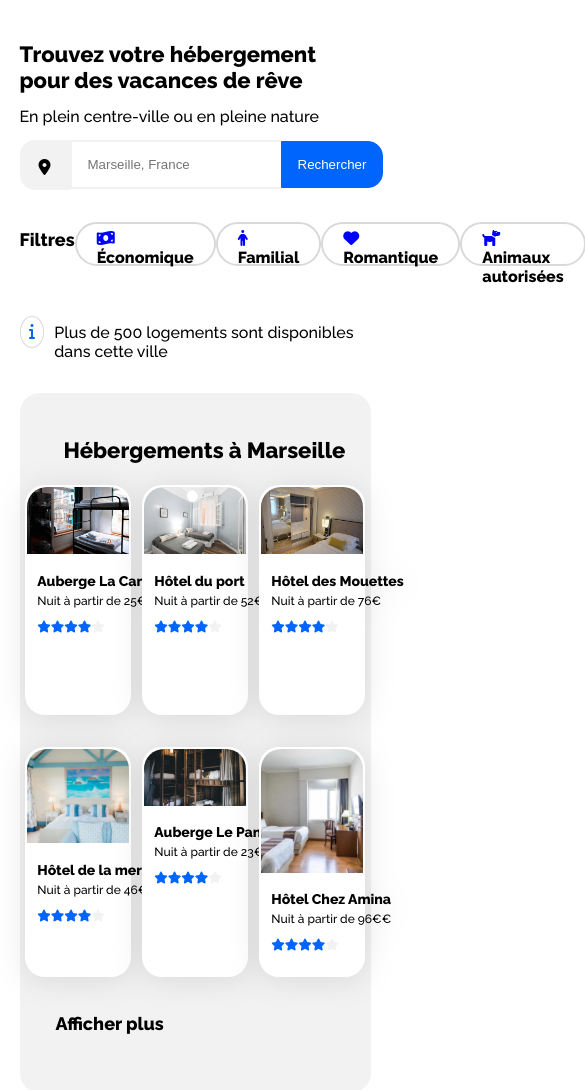
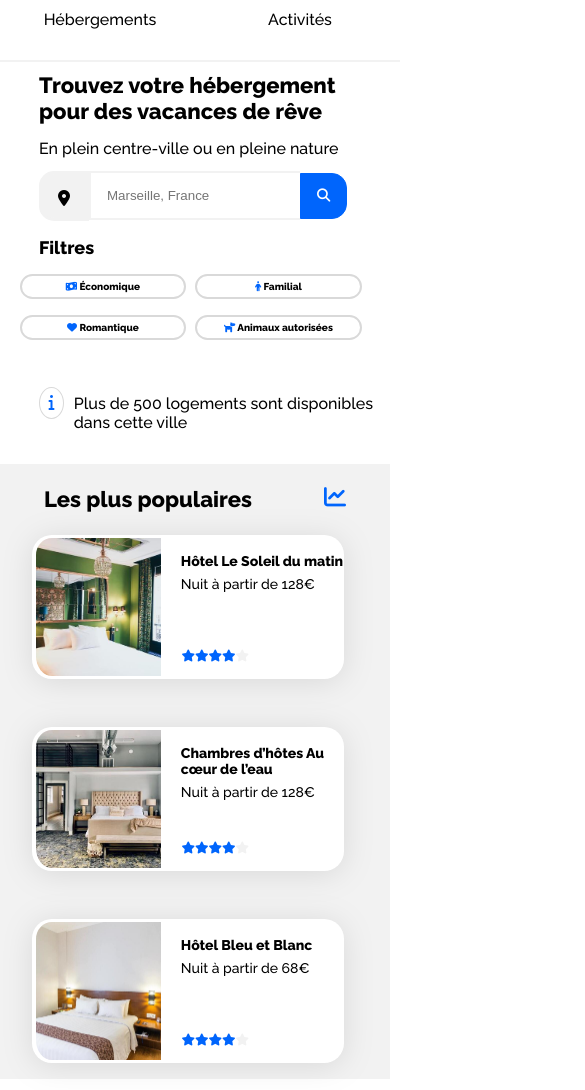
Before and after one commit to ArkoOC/Projet-2, a plain HTML site: page Index.html in a window 390 px wide. Shown: the part 74-1164 px from the top of the page, 585 px wide, since content can reach past the window. Drawn offline with Linux system fonts and the light colour scheme.

Commit message:
FIN CODE

```diff
--- a/Index.html
+++ b/Index.html
@@ -7,21 +7,21 @@
     <link rel="preconnect" href="https://fonts.gstatic.com" crossorigin>
     <link href="https://fonts.googleapis.com/css2?family=Raleway:wght@500;800&display=swap" rel="stylesheet">
     <script src="https://kit.fontawesome.com/76aa1ddc1d.js" crossorigin="anonymous"></script>
+    <meta name="viewport" content="width=device-width, initial-scale=1">
 </head>
 <body>
+    <header>
         <div id="en-tete">
-        <header>
             <div>
                 <img src="Images_Booki/logo/Booki.png" alt="Logo haut de page" id="Logo">
             </div>
-        </header>
 
             <nav id="nav">
-            <a id="hebergements" href="">Hébergements</a>
-            <a id="activites" href="">Activités</a>
+                <a id="hebergements" href="#Hébergements_à_Marseille">Hébergements</a>
+                <a id="activites" href="#Activités_Marseille">Activités</a>
             </nav>
         </div>
-
+    </header>
     <div id="Titres_de_pages">
         <h1>Trouvez votre hébergement pour des vacances de rêve</h1>
         <h2>En plein centre-ville ou en pleine nature</h2>
@@ -37,27 +37,38 @@
                 <input type="submit" id="Bouton" value="Rechercher">
             </div>
         </form>
+        <form method="get" action="" class="formulaire_2">
+            <div id="icone">
+                <i class="fa-solid fa-location-dot"></i>
             </div>
+            <div id="rechercher">
+                <input class="champ" type="text" placeholder="Marseille, France" />
+                <input type="submit" id="Bouton" class="fa-solid fa-magnifying-glass" value="&#xf002">
+            </div>
+        </form>
+    </div>
+    <section id="Partie_filtre">
+        <a id="filtre">Filtres</a>
             <div id="filtres">
-        <a id="filtre">Filtres</a>
-        <a id="economique" >
+                <a class="differents_filtres" >
                     <span class="font-filtre" ><i class="fa-solid fa-money-bill-wave"></i></span> Économique</a>
-        <a id="Familial">
+                <a class="differents_filtres" >
                     <span class="font-filtre" ><i class="fa-solid fa-person"></i></span> Familial</a>
-        <a id="Romantique">
+                <a class="differents_filtres" >
                     <span class="font-filtre" ><i class="fa-solid fa-heart"></i></span> Romantique</a>
-        <a id="Animaux">
+                <a class="differents_filtres" >
                     <span class="font-filtre" ><i class="fa-solid fa-dog"></i></span> Animaux autorisées</a>
             </div>
+    </section>
     <div id="info">
         <a id="Font_Info"><i class="fa-solid fa-info"></i></a>
         <a id="Info_Texte">Plus de 500 logements sont disponibles dans cette ville</a>
     </div>
         <div id="hebergements_populaires">
-            <div id="Hébergements_à_Marseille">
+            <article id="Hébergements_à_Marseille">
                 <h3>Hébergements à Marseille</h3>
-            <div id="premiere_ligne_hebergement">
-                <div class="Cartes_hebergements">
+            <div class="ligne_hebergement">
+                <a class="Cartes_hebergements" href="">
                     <img class="photo_hebergement" src="Images_Booki/hebergements/4_small/marcus-loke-WQJvWU_HZFo-unsplash.jpg" alt="Auberge La Canebière">
                     <div class="Texte_hebergement">
                         <div class="conteneur_hebergement">
@@ -66,8 +77,8 @@
                             <p class="Etoiles_hebergement"><i class="fa-solid fa-star"></i><i class="fa-solid fa-star"></i><i class="fa-solid fa-star"></i><i class="fa-solid fa-star"></i><span class="etoiles_grise"><i class="fa-solid fa-star"></i></span> <p>
                         </div>
                     </div>
-                </div>
-                <div class="Cartes_hebergements">
+                </a>
+                <a class="Cartes_hebergements" href="">
                     <img class="photo_hebergement" src="Images_Booki/hebergements/4_small/fred-kleber-gTbaxaVLvsg-unsplash.jpg" alt="Hôtel du port">
                     <div class="conteneur_hebergement">
                         <div class="Texte_hebergement">
@@ -76,8 +87,8 @@
                             <p class="Etoiles_hebergement"><i class="fa-solid fa-star"></i><i class="fa-solid fa-star"></i><i class="fa-solid fa-star"></i><i class="fa-solid fa-star"></i><span class="etoiles_grise"><i class="fa-solid fa-star"></i></span> <p>
                         </div>
                     </div>
-                </div>
-                <div class="Cartes_hebergements">
+                </a>
+                <a class="Cartes_hebergements" href="">
                 <img class="photo_hebergement" src="Images_Booki/hebergements/4_small/reisetopia-B8WIgxA_PFU-unsplash.jpg" alt="Hôtel les Mouettes">
                     <div class="Texte_hebergement">
                         <div class="conteneur_hebergement">
@@ -86,10 +97,10 @@
                             <p class="Etoiles_hebergement"><i class="fa-solid fa-star"></i><i class="fa-solid fa-star"></i><i class="fa-solid fa-star"></i><i class="fa-solid fa-star"></i><span class="etoiles_grise"><i class="fa-solid fa-star"></i></span> <p>
                         </div>
                     </div>
+                </a>
             </div>
-            </div>
-            <div id="deuxieme_ligne_hebergement">
-                <div class="Cartes_hebergements">
+            <div class="ligne_hebergement">
+                <a class="Cartes_hebergements" href="">
                     <img class="photo_hebergement" src="Images_Booki/hebergements/4_small/annie-spratt-Eg1qcIitAuA-unsplash.jpg" alt="Hôtel de la mer">
                     <div class="Texte_hebergement">
                         <div class="conteneur_hebergement">
@@ -98,8 +109,8 @@
                             <p class="Etoiles_hebergement"><i class="fa-solid fa-star"></i><i class="fa-solid fa-star"></i><i class="fa-solid fa-star"></i><i class="fa-solid fa-star"></i><span class="etoiles_grise"><i class="fa-solid fa-star"></i></span> <p>
                         </div>
                     </div>
-                </div>
-                    <div class="Cartes_hebergements">
+                </a>
+                <a class="Cartes_hebergements" href="">
                         <img class="photo_hebergement" src="Images_Booki/hebergements/4_small/nicate-lee-kT-ZyaiwBe0-unsplash.jpg" alt="Auberge Le Panier">
                         <div class="Texte_hebergement">
                             <div class="conteneur_hebergement">
@@ -108,8 +119,8 @@
                                 <p class="Etoiles_hebergement"><i class="fa-solid fa-star"></i><i class="fa-solid fa-star"></i><i class="fa-solid fa-star"></i><i class="fa-solid fa-star"></i><span class="etoiles_grise"><i class="fa-solid fa-star"></i></span> <p>
                             </div>
                         </div>
-                    </div>
-                    <div class="Cartes_hebergements">
+                    </a>
+                    <a class="Cartes_hebergements" href="">
                         <img class="photo_hebergement" src="Images_Booki/hebergements/4_small/febrian-zakaria-M6S1WvfW68A-unsplash.jpg" alt="Hôtel Chez Amina">
                         <div class="Texte_hebergement">
                             <div class="conteneur_hebergement">
@@ -118,14 +129,14 @@
                                 <p class="Etoiles_hebergement"><i class="fa-solid fa-star"></i><i class="fa-solid fa-star"></i><i class="fa-solid fa-star"></i><i class="fa-solid fa-star"></i><span class="etoiles_grise"><i class="fa-solid fa-star"></i></span> <p>
                             </div>
                         </div>
-                    </div>
+                    </a>
                 </div>
                 <p class="afficher_plus">Afficher plus</p>
-            </div>
-            <div id="Les_plus_populaires">
+            </article>
+            <aside id="Les_plus_populaires">
                 <h3 id="Top_carte">Les plus populaires<i class="fa-solid fa-chart-line" id="chartline"></i></h3>
                 <div id="bloc_carte_populaire">
-                <div class="Cartes_populaire">
+                <a class="Cartes_populaire" href="">
                     <img class="photo_populaire" src="Images_Booki/hebergements/4_small/emile-guillemot-Bj_rcSC5XfE-unsplash.jpg" alt="Hôtel du soleil le matin">
                     <div class="test_p">
                         <div class="Texte_populaire">
@@ -136,8 +147,8 @@
                             <p class="Etoiles_hebergement"><i class="fa-solid fa-star"></i><i class="fa-solid fa-star"></i><i class="fa-solid fa-star"></i><i class="fa-solid fa-star"></i><span class="etoiles_grise"><i class="fa-solid fa-star"></i></span> <p></p>
                         </div>
                     </div>
-                </div>
-                <div class="Cartes_populaire">
+                </a>
+                <a class="Cartes_populaire" href="">
                     <img class="photo_populaire" src="Images_Booki/hebergements/4_small/aw-creative-VGs8z60yT2c-unsplash.jpg" alt="Hôtel du soleil le matin">
                     <div class="test_p">
                         <div class="Texte_populaire">
@@ -148,8 +159,8 @@
                             <p class="Etoiles_hebergement"><i class="fa-solid fa-star"></i><i class="fa-solid fa-star"></i><i class="fa-solid fa-star"></i><i class="fa-solid fa-star"></i><span class="etoiles_grise"><i class="fa-solid fa-star"></i></span> <p></p>
                         </div>
                     </div>
-                </div>
-                <div class="Cartes_populaire">
+                </a>
+                <a class="Cartes_populaire" href="">
                     <img class="photo_populaire" src="Images_Booki/hebergements/4_small/febrian-zakaria-sjvU0THccQA-unsplash.jpg" alt="Hôtel du soleil le matin">
                     <div class="test_p">
                         <div class="Texte_populaire">
@@ -160,31 +171,31 @@
                             <p class="Etoiles_hebergement"><i class="fa-solid fa-star"></i><i class="fa-solid fa-star"></i><i class="fa-solid fa-star"></i><i class="fa-solid fa-star"></i><span class="etoiles_grise"><i class="fa-solid fa-star"></i></span> <p></p>
                         </div>
                         </div>
+                    </a>
                 </div>
+            </aside>
         </div>
-            </div>
-        </div>
-        <div id="Activités_Marseille">
+        <article id="Activités_Marseille">
             <h3 class="Activités_à_Marseille" >Activités à Marseille</h3>
             <div id="toute_cartes_activité">
-                 <div class="Carte_activité">
+                 <a class="Carte_activité" href="">
                     <img class="Photo_activité" src="Images_booki/activites/4_small/reno-laithienne-QUgJhdY5Fyk-unsplash.jpg" alt="Vieux Port">
                     <h4 class="Titre_activité">Vieux port</h4>
-                </div>
-                <div class="Carte_activité">
+                 </a>
+                 <a class="Carte_activité" href="">
                     <img class="Photo_activité" src="Images_booki/activites/4_small/paul-hermann-QFTrLdQIRhI-unsplash.jpg" alt="Fort de Pomègues">
                     <h4 class="Titre_activité">Fort de Pomègues</h4>
-                </div>
-                <div class="Carte_activité">
+                </a>
+                <a class="Carte_activité" href="">
                     <img class="Photo_activité" src="Images_booki/activites/4_small/kilyan-sockalingum-NR8-cBCN3aI-unsplash.jpg" alt="Parc national des Calanques">
                     <h4 class="Titre_activité">Parc national des Calanques</h4>
-                </div>
-                <div class="Carte_activité">
+                </a>
+                <a class="Carte_activité" href="">
                     <img class="Photo_activité" src="Images_booki/activites/4_small/florian-wehde-xW9e8gdotxI-unsplash.jpg" alt="Notre-Dame-de-la-Garde">
                     <h4 class="Titre_activité">Notre-Dame-de-la-Garde</h4>
+                </a>
             </div>
-            </div>
-        </div>
+        </article>
         <footer>
             <div id="texte_footer">
                 <div id="à_propos">
--- a/style.CSS
+++ b/style.CSS
@@ -39,12 +39,7 @@ body{
     line-height: 80px;
 }
 
-#hebergements:hover{
-    color: #0065FC;
-    border-top: solid 3px #0065fc;
-}
-
-#activites:hover{
+#hebergements:hover,#activites:hover{
     color: #0065FC;
     border-top: solid 3px #0065fc;
 }
@@ -61,13 +56,16 @@ h2{
     line-height: 19px;
 }
 
-.formulaire{
+.formulaire,.formulaire_2{
     display: flex;
     font-size: 0px;
     margin-top: 2em;
-
     width: 418px;
     height: 50px;
+    white-space: nowrap;
+}
+.formulaire_2{
+    display: none;
 }
 
 #icone{
@@ -92,21 +90,29 @@ h2{
     border-bottom:2px solid #F2F2F2;
     border-right: none;
     padding: 15.3px 16px ;
+
 }
 
 #Bouton:active{
     border:1px solid black ;
 }
 
+#Partie_filtre{
+    display: flex;
+    margin-top: 2em;
+    width: 80%;
+    max-width: 834px;
+    max-height: 44px;
+}
+
 #filtres{
     display: flex;
-    margin-top: 2em;
-    max-width: 914px;
-    max-height: 44px;
-    justify-content: space-between;
+    width: 100%;
+    justify-content: space-around;
+    flex-wrap: wrap;
 }
 
-#economique,#Familial,#Romantique,#Animaux{
+.differents_filtres{
     border: 2px solid #D9D9D9;
     border-radius: 25px;
     padding: 5px 20px;
@@ -122,19 +128,17 @@ h2{
 }
 
 .font-filtre{
-    color: blue;
+    color: #0065FC;
 }
 
-#economique:hover,#Familial:hover,#Romantique:hover,#Animaux:hover{
-    background-color: #DEEBFF;
-}
-#economique:active,#Familial:active,#Romantique:active,#Animaux:active{
+.differents_filtres:hover{
     background-color: #DEEBFF;
 }
 
+
 #info{
     display: flex;
-    padding-top: 3.15em;
+    margin-top: 3.15em;
     font-weight: 400;
     font-size: 16px;
     line-height: 19px;
@@ -166,16 +170,12 @@ h2{
     justify-content: space-around;
 }
 
-#premiere_ligne_hebergement{
+.ligne_hebergement{
     display: flex;
     justify-content: space-around;
+    margin-bottom: 2em;
 }
 
-#deuxieme_ligne_hebergement{
-    display: flex;
-    justify-content: space-around;
-    margin-top: 2em;
-}
 
 .Cartes_hebergements{
     display: flex;
@@ -186,6 +186,8 @@ h2{
     background-color: white;
     filter: drop-shadow(0px 3px 15px rgba(0, 0, 0, 0.1));
     border-radius: 20px;
+    text-decoration: none;
+    color: black;
 }
 .Texte_hebergement{
     width: 204px;
@@ -195,7 +197,7 @@ h2{
 
 .photo_hebergement{
     max-width: 237px;
-    max-height: 124px;
+    height: 124px;
     object-fit: cover;
     border-top-left-radius: 20px;
     border-top-right-radius: 20px;
@@ -285,11 +287,13 @@ h3{
     display: flex;
     margin-left: 3em;
     max-width: 343px;
-    width: 100%;
+    width: 80%;
     height: 144px;
     background-color: #FFFFFF;
     filter: drop-shadow(0px 3px 15px rgba(0, 0, 0, 0.1));
     border-radius: 20px;
+    text-decoration: none;
+    color: black;
 }
 
 .photo_populaire{
@@ -356,6 +360,8 @@ h3{
     border-radius: 20px;
     background: #FFFFFF;
     filter: drop-shadow(0px 3px 15px rgba(0, 0, 0, 0.1));
+    text-decoration: none;
+    color: black;
 
 }
 
@@ -369,7 +375,7 @@ footer{
     margin-top: 2em;
     padding-left: 2em;
     width: 100%;
-    height: 225px;
+    padding-bottom: 2em;
     background-color: #F2F2F2;
 }
 
@@ -382,7 +388,6 @@ h5{
 #texte_footer{
     display: flex;
     width: 80%;
-    height: 225px;
     justify-content: space-around;
 }
 
@@ -404,6 +409,10 @@ footer a:hover{
     #en-tete{
         max-width: 992px;
         width: 100%;
+    }
+
+    #Partie_filtre{
+        min-width: 100%;
     }
 
     #hebergements_populaires{
@@ -452,3 +461,188 @@ footer a:hover{
         margin-top: 0.1em;
     }
 }
+
+@media screen and (max-width: 768px) {
+    body{
+        width: 100%;
+    }
+
+    #en-tete{
+        display: block;
+    }
+
+    #Logo{
+        display: flex;
+        padding-top: 2em;
+        margin: auto;
+    }
+
+    nav{
+        display: flex;
+        margin: auto;
+        min-width: 100%;
+        max-height: 5em;
+    }
+
+    #hebergements,#activites{
+        border-bottom: solid 2px #F2F2F2;
+        max-height: 5em;
+        width: 50%;
+    }
+
+    #hebergements:hover,#activites:hover{
+        border-top: none;
+        border-bottom:solid 3px #0065FC;
+    }
+
+    #Titres_de_pages{
+        display: block;
+        margin-left: 10%;
+    }
+
+    .formulaire{
+        display: none;
+    }
+
+    .formulaire_2{
+        display: flex;
+        width: 100%;
+        margin-left: 10%;
+        flex-wrap: nowrap;
+
+    }
+
+    #Partie_filtre{
+        display: block;
+        padding-top: 1em;
+        margin: auto;
+        min-height: 100px;
+    }
+
+    #filtre{
+        margin-left: 10%;
+    }
+
+    #filtres{
+        display: grid;
+        column-count: 2;
+        grid-template-columns: 50% 50%;
+        width: 90%;
+        column-gap: -5em;
+        row-gap: 1em;
+        margin: auto;
+        margin-top: 1em;
+        text-align: center;
+    }
+
+    .differents_filtres{
+        font-size: 10px;
+        width: 70%;
+    }
+
+    #info{
+        margin-left: 10%;
+    }
+
+    #hebergements_populaires{
+        display: flex;
+        flex-direction: column-reverse;
+        gap: 0em;
+    }
+
+    h3{
+        padding-top: 0em;
+    }
+    #Les_plus_populaires{
+        display: flex;
+        flex-direction: column;
+        height: auto;
+        border-radius: 0px;
+        margin-left: 0%;
+        width: 100%;
+    }
+
+    #bloc_carte_populaire{
+        display: flex;
+        flex-direction: column;
+        width: 100%;
+
+    }
+
+    .Cartes_populaire{
+        max-width: none;
+        width: 80%;
+        margin-bottom: 1em;
+    }
+
+    #Hébergements_à_Marseille{
+        display: flex;
+        background-color: white;
+        width: 100%;
+        flex-direction: column;
+        height: auto;
+    }
+
+    .ligne_hebergement{
+        flex-direction: column;
+        align-items: center;
+        width: 100%;
+        margin: 0%;
+    }
+
+    .Cartes_hebergements{
+        max-width: 85%;
+        width: 85%;
+        height: 243px;
+        margin-top: 1em;
+    }
+
+    .photo_hebergement{
+        max-width: 100%;
+        height: 60%;
+        width: 100%;
+        margin: 0%;
+    }
+
+    .Activités_à_Marseille{
+        margin-left: 2em;
+    }
+
+    #toute_cartes_activité{
+        flex-direction: column;
+        max-height: fit-content;
+        align-items: center;
+    }
+
+    .Carte_activité{
+        max-width: 85%;
+        width: 85%;
+        height: 243px;
+        margin-bottom: 1em;
+        padding-bottom: 1em;
+    }
+
+    .Photo_activité{
+        max-width: 100%;
+        width: 100%;
+        height: 90%;
+    }
+
+
+    footer{
+        display: flex;
+        flex-direction: column;
+        width: 100%;
+        max-height: 500px;
+        height: fit-content;
+    }
+
+
+    #texte_footer{
+        display: flex;
+        flex-direction: column;
+        width: 100%;
+
+        justify-content: space-around;}
+
+}
```
Lines whose indentation alone changed are shown as unchanged.
